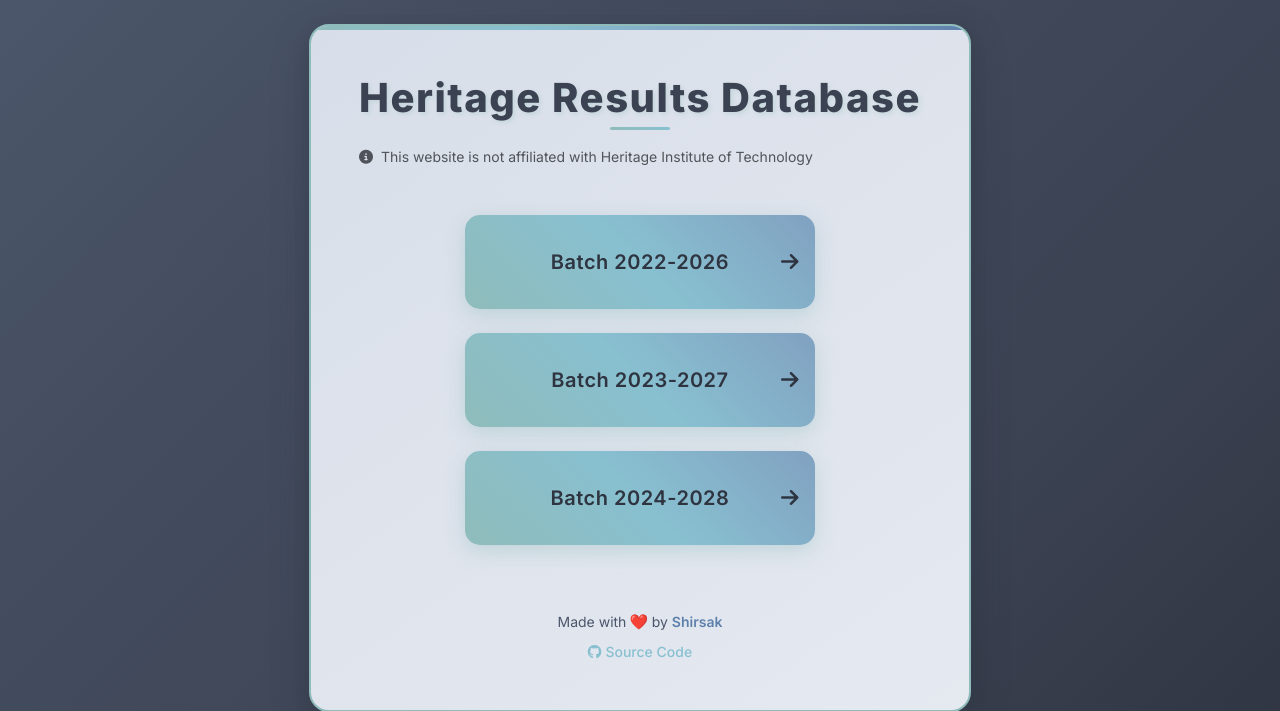
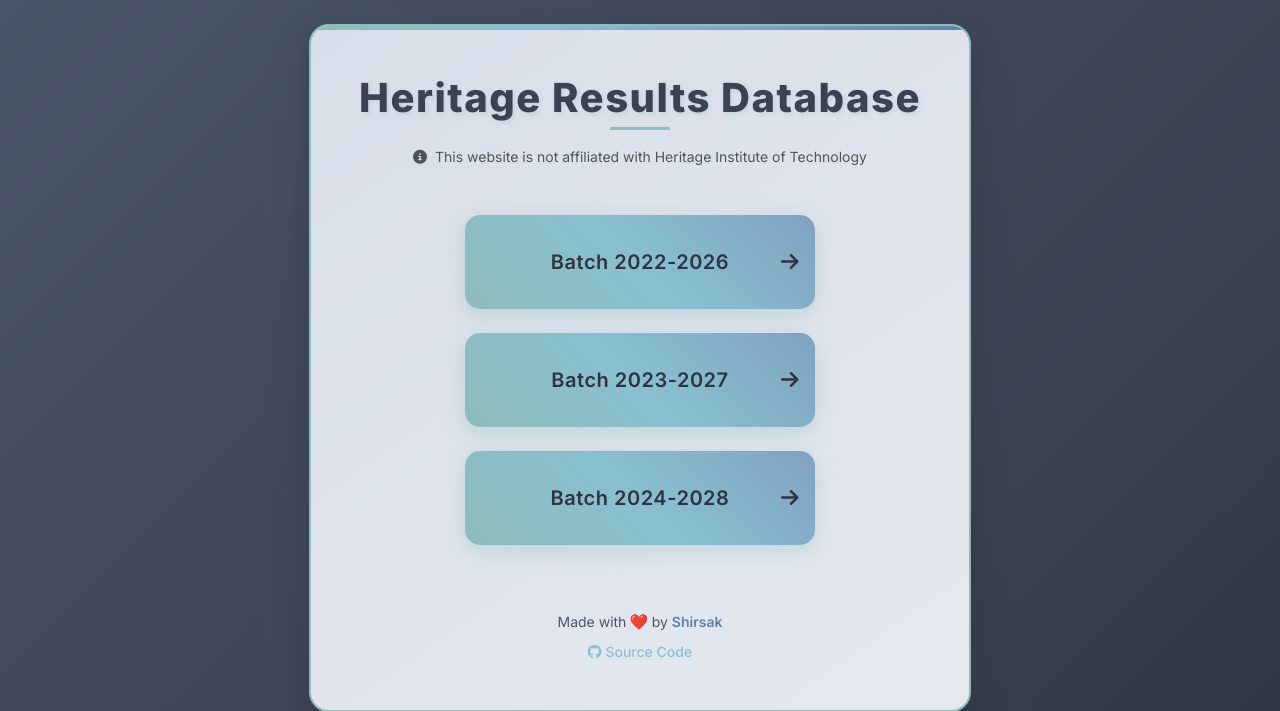
Before and after one commit to shirsakm/heritage-db, a Flask app: page /hdb in a window 1280 px wide. Shown: the top 711 px of the page. Run offline with Flask 3, Linux system fonts and the light colour scheme.

Commit message:
fix: updated disclaimer

```diff
--- a/templates/batch_select.html
+++ b/templates/batch_select.html
@@ -79,6 +79,12 @@
     .page-title .title-text::after {
         left: 50%;
         transform: translateX(-50%);
+    }
+
+    /* Force disclaimer centered on batch selection page (overrides global desktop left alignment) */
+    .page-title .disclaimer-text {
+        text-align: center !important;
+        display: block;
     }
 </style>
 {% endblock %}
```
